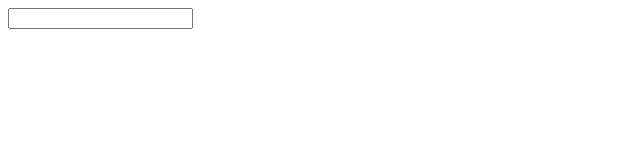
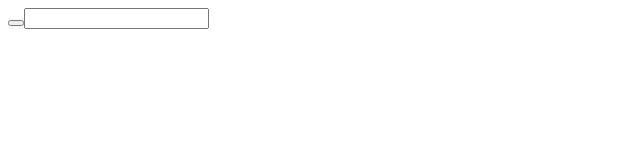
Before and after one commit to abhisheknaiidu/niets, a React (Create React App) app: page / in a window 1280 px wide. Shown: the top 160 px of the page, without its empty margins (0-640 px from the left). Built offline with nearby package versions, Linux system fonts and the light colour scheme.

Commit message:
📦 SearchBar Comp.

```diff
--- a/src/App.js
+++ b/src/App.js
@@ -1,4 +1,5 @@
 import React, { useState } from 'react';
+import SearchBar from './components/SearchBar';
 require("dotenv").config();
 
 
@@ -8,7 +9,6 @@ function App() {
   const APP_ID = '2b9b094c';
   const API_KEY = 'b78c0cd982cbaeeeb49c514faa135af1';
 
-  const [search, setSearch] = useState('');
   const [recipes, setRecipes] = useState([]);
 
   let URL = `https://api.edamam.com/search?app_id=${APP_ID}&app_key=${API_KEY}&q=`;
@@ -18,15 +18,14 @@ function App() {
     .then((res) => res.json())
     .then((data) => setRecipes(data.hits));
   }
-  const searchRecipe = (e) => {
+  const searchRecipe = (e, input) => {
     e.preventDefault();
-    URL = `https://api.edamam.com/search?app_id=${APP_ID}&app_key=${API_KEY}&q=${search}`;
+    URL = `https://api.edamam.com/search?app_id=${APP_ID}&app_key=${API_KEY}&q=${input.search}`;
     fetchRecipes();
   }
   return (
     <div>
-      <form onSubmit={searchRecipe}>
-        <input onChange={ e => setSearch(e.target.value)} />
+        <SearchBar submit={searchRecipe} />
         <ul>
         { recipes.map( recipe => (
           <li>
@@ -34,7 +33,6 @@ function App() {
           </li>
         ))}
         </ul>
-      </form>
     </div>
   );
 }
--- a/src/components/SearchBar.js
+++ b/src/components/SearchBar.js
@@ -0,0 +1,34 @@
+
+import React, { useState } from "react";
+
+const SearchBar = (props) => {
+  const [search, setSearch] = useState("");
+
+  return (
+    <div className="row mainHeader">
+      <div className="col-md-6 searchArea">
+        <form
+          className="searchForm"
+          onSubmit={(e) => {
+            props.submit(e, { search });
+            setSearch("");
+          }}
+        >
+          <button type="submit" className="search-btn">
+            <i className="fas fa-search"></i>
+          </button>
+          <input
+            type="text"
+            className="search-bar"
+            value={search}
+            onChange={(e) => {
+              setSearch(e.target.value);
+            }}
+          />
+        </form>
+      </div>
+    </div>
+  );
+};
+
+export default SearchBar;
```
